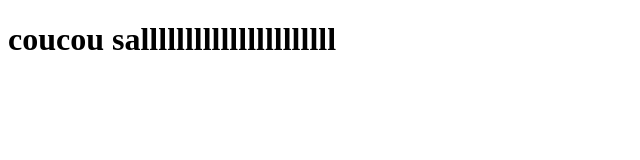
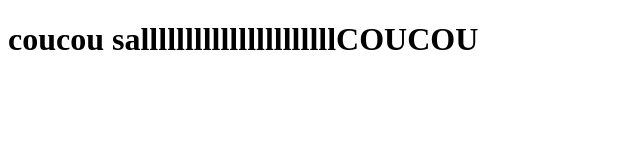
Before and after one commit to Nalisoa777/test, a plain HTML site: page index.html in a window 1280 px wide. Shown: the whole page, without its empty margins (0-640 px from the left). Drawn offline with Linux system fonts and the light colour scheme.

Commit message:
Update index.html

```diff
--- a/index.html
+++ b/index.html
@@ -6,6 +6,6 @@
     <title>Document</title>
 </head>
 <body>
-    <h1>coucou sallllllllllllllllllllll</h1>
+    <h1>coucou sallllllllllllllllllllllCOUCOU</h1>
 </body>
 </html>
```
